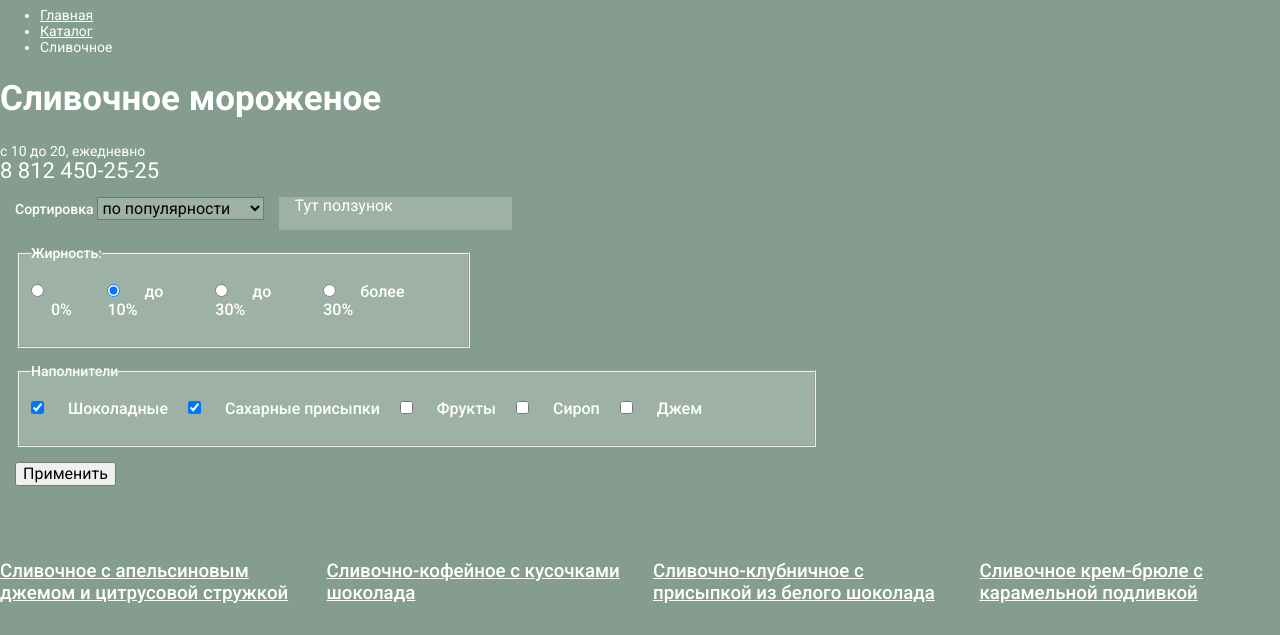
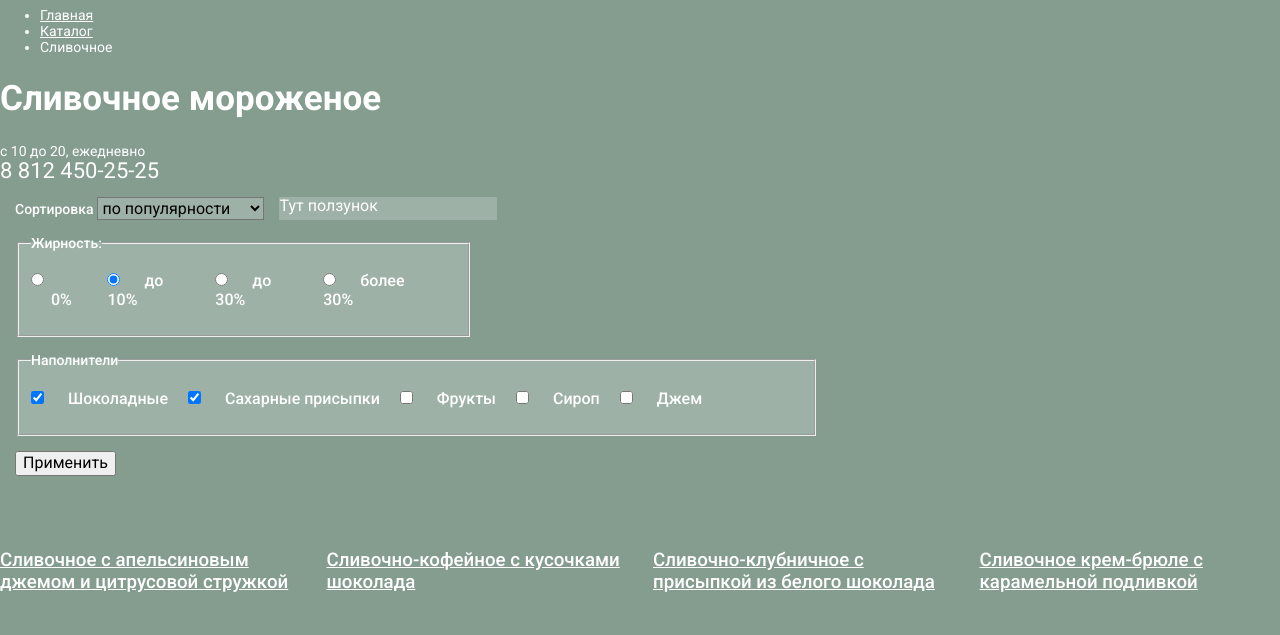
Before and after one commit to manakhova/1343593-gllacy-28, a plain HTML site: page catalog.html in a window 1280 px wide. Shown: the part 93-728 px from the top of the page. Drawn offline with Linux system fonts and the light colour scheme.

Commit message:
сетка 4

```diff
--- a/catalog.html
+++ b/catalog.html
@@ -101,7 +101,7 @@
     <h2 class="visually-hidden">Фильтр</h2>
     <form action="https://echo.htmlacademy.ru" method="get">
       <div class="filter-container">
-        <div>
+        <div class="filter-container-item">
           <label class="filter-section-name" for="sorting">Сортировка</label>
           <select class="filter-section" name="sorting" id="sorting">
             <option class="filter-item" value="by-popularity">по популярности</option>
@@ -110,10 +110,10 @@
             <option class="filter-item" value="by-fat">по жирности</option>
           </select>
         </div>
-        <div class="filter-section">
+        <div class="filter-container-item filter-section">
           <div class="slider">Тут ползунок</div>
         </div>
-        <div>
+        <div class="filter-container-item">
           <fieldset class="filter-section">
             <legend class="filter-section-name">Жирность:</legend>
             <ul class="filter-section-fat">
@@ -136,7 +136,7 @@
             </ul>
           </fieldset>
         </div>
-        <div>
+        <div class="filter-container-item">
           <fieldset class="filter-section">
             <legend class="filter-section-name">Наполнители</legend>
               <ul class="filter-section-fillers">
@@ -163,7 +163,7 @@
               </ul>
           </fieldset>
         </div>
-        <div>
+        <div class="filter-container-item">
           <button class="filter-button"type="submit">Применить</button>
         </div>
       </div>
--- a/css/style.css
+++ b/css/style.css
@@ -102,6 +102,11 @@ img {
   border-radius: 16px;
 }
 /*Main*/
+.two-ice-cream-index1 {
+  display: flex;
+  flex-direction: column;
+  align-items: center;
+}
 .two-ice-cream-index1-title {
   font-weight: 700;
   font-size: 60px;
@@ -292,7 +297,7 @@ img {
   display: flex;
   flex-wrap: wrap;
 }
-.filter-container div {
+.filter-container .filter-container-item {
   margin-left: 15px;
   margin-bottom: 15px;
 
```
Also changed, not shown: index.html (+5 -3 lines).
